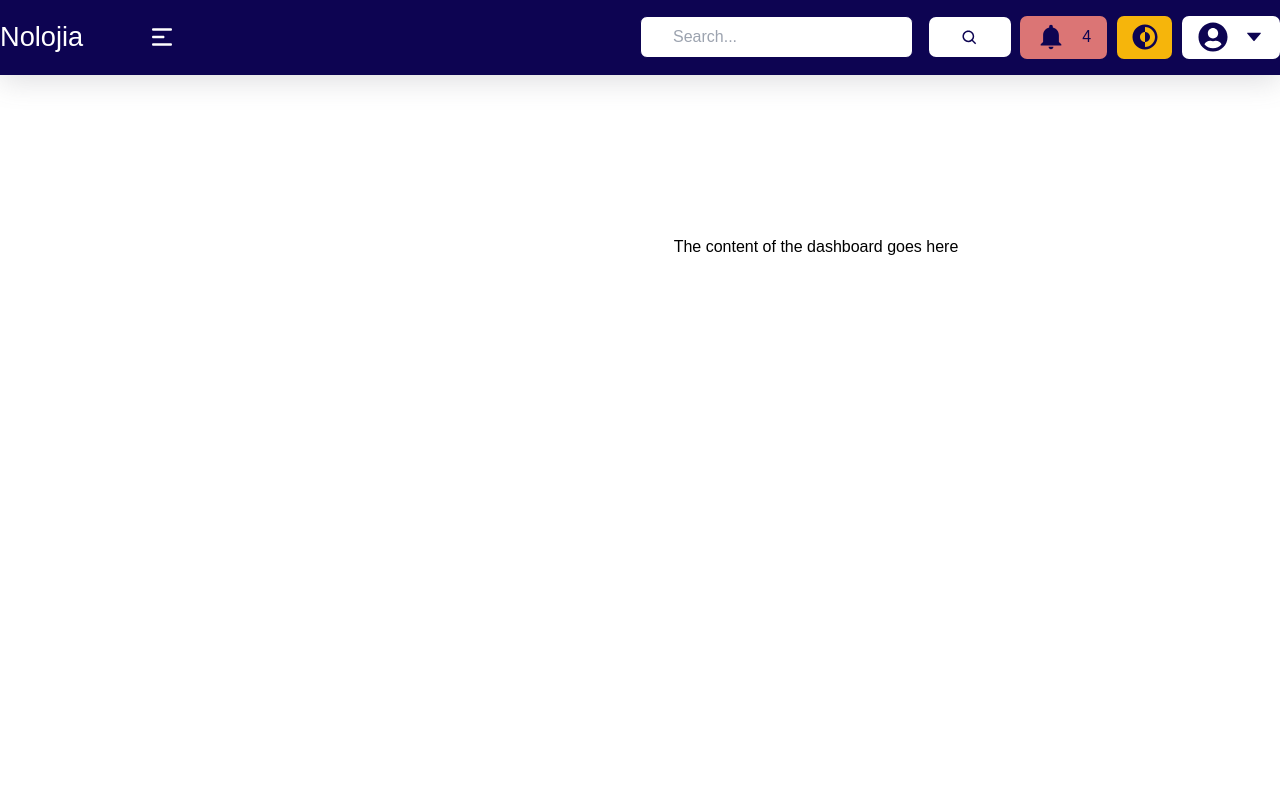
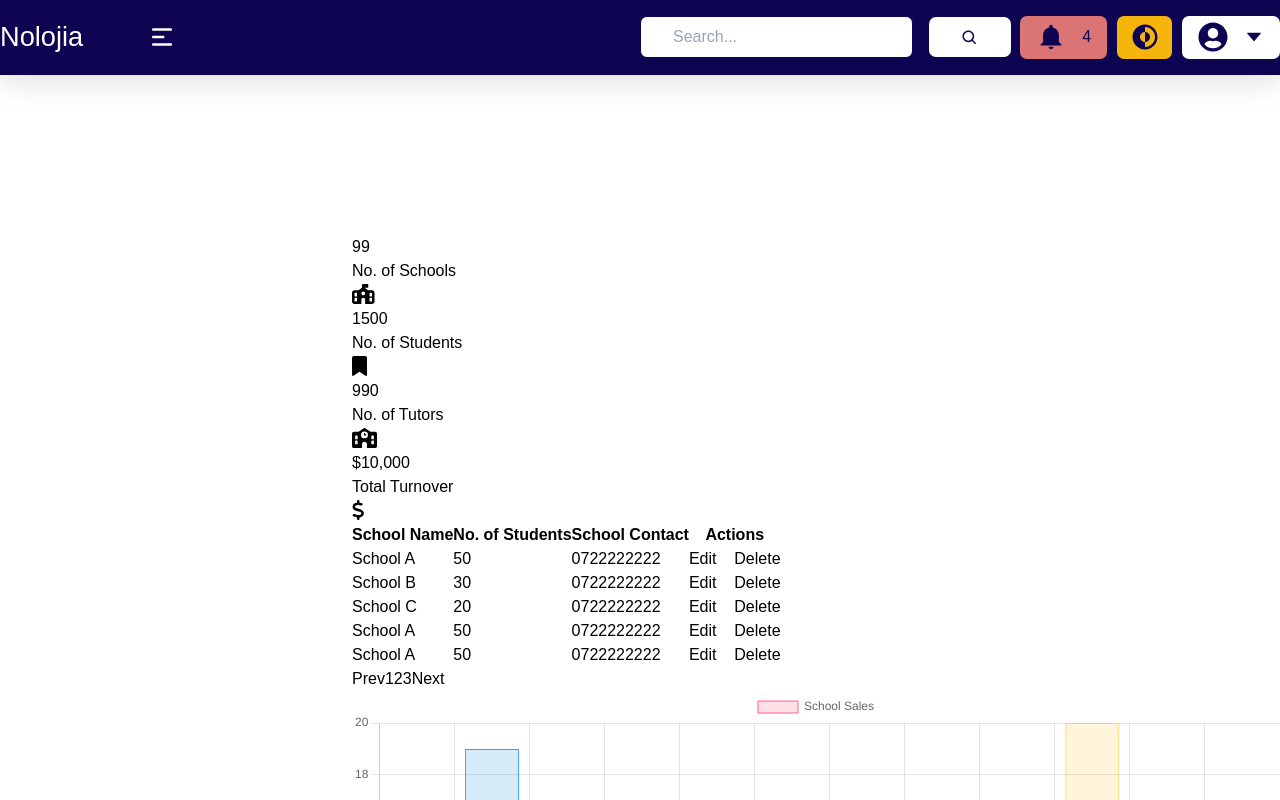
Before and after one commit to Nolojia-Technologies/nolojia-frontend, a React (Create React App) app: page /admin in a window 1280 px wide. Shown: the top 800 px of the page. Built offline with nearby package versions, Linux system fonts and the light colour scheme.

Commit message:
admin-content

```diff
--- a/src/admin/Dashboard.jsx
+++ b/src/admin/Dashboard.jsx
@@ -1,10 +1,164 @@
-import React from 'react'
+import React, { useEffect, useRef } from 'react';
 import "./admin.css"
+import { Chart } from 'chart.js/auto';
+import { FontAwesomeIcon } from '@fortawesome/react-fontawesome';
+import { faDollarSign, faSchool, faSchoolFlag, faBookmark } from '@fortawesome/free-solid-svg-icons';
+
 const Dashboard = () => {
-  console.log("Hello")
+  const chartRef = useRef(null);
+
+  useEffect(() => {
+    const ctx = chartRef.current.getContext('2d');
+    let chartInstance = new Chart(ctx, {
+      type: 'bar',
+      data: {
+        labels: ['January', 'February', 'March', 'April', 'May', 'June', 'July', 'August', 'September', 'October', 'November', 'December'],
+        datasets: [{
+          label: 'School Sales',
+          data: [12, 19, 3, 5, 2, 3, 12, 16,8,20,14,10],
+          backgroundColor: [
+            'rgba(255, 99, 132, 0.2)',
+            'rgba(54, 162, 235, 0.2)',
+            'rgba(255, 206, 86, 0.2)',
+            'rgba(75, 192, 192, 0.2)',
+            'rgba(153, 102, 255, 0.2)',
+            'rgba(255, 159, 64, 0.2)',
+            'rgba(255, 99, 132, 0.2)'
+          ],
+          borderColor: [
+            'rgba(255, 99, 132, 1)',
+            'rgba(54, 162, 235, 1)',
+            'rgba(255, 206, 86, 1)',
+            'rgba(75, 192, 192, 1)',
+            'rgba(153, 102, 255, 1)',
+            'rgba(255, 159, 64, 1)',
+            'rgba(255, 99, 132, 1)'
+          ],
+          borderWidth: 1
+        }]
+      },
+      options: {
+        scales: {
+          yAxes: [{
+            ticks: {
+              beginAtZero: true
+            }
+          }]
+        }
+      }
+    });
+
+    // return a cleanup function that destroys the previous Chart instance
+    return () => {
+      chartInstance.destroy();
+    }
+  }, []);
+
   return (
     <div className='admin-content'>
-      <p className='text-center'>The content of the dashboard goes here</p>
+         {/* First row */}
+      <div className='admin-row'>
+        <div className='admin-box'>
+        <p>99<br/><span>No. of Schools</span></p>
+        <p className='icon'><FontAwesomeIcon icon={faSchoolFlag} size='lg'/></p>
+        </div>
+        <div className='admin-box'>
+        <p>1500<br/><span>No. of Students</span></p>
+        <p className='icon'> <FontAwesomeIcon icon={faBookmark} size='lg' /></p>
+        </div>
+        <div className='admin-box'>
+        <p>990<br/><span>No. of Tutors</span></p>
+        <p className='icon'><FontAwesomeIcon icon={faSchool} size='lg'/></p>
+        </div>
+        <div className='admin-box'>
+        <p>$10,000<br/><span>Total Turnover</span></p>
+        <p className='icon'> <FontAwesomeIcon icon={faDollarSign} size='lg'/></p>
+        </div>
+      </div>
+
+      {/* Second row */}
+      <div className='admin-row'>
+        <div className='admin-table'>
+          <table>
+            <thead>
+              <tr>
+                <th>School Name</th>
+                <th>No. of Students</th>
+                <th>School Contact</th>
+                <th>Actions</th>
+              </tr>
+            </thead>
+            <tbody>
+              <tr>
+                <td>School A</td>
+                <td>50</td>
+                <td>0722222222</td>
+                <td className='school-buttons'>
+                  <button className='button'>Edit</button>
+                  &nbsp;&nbsp;&nbsp;&nbsp;
+                  <button className='button'>Delete</button>
+                </td>
+              </tr>
+              <tr>
+                <td>School B</td>
+                <td>30</td>
+                <td>0722222222</td>
+                <td>
+                  <button>Edit</button>
+                  &nbsp;&nbsp;&nbsp;&nbsp;
+                  <button>Delete</button>
+                </td>
+              </tr>
+              <tr>
+                <td>School C</td>
+                <td>20</td>
+                <td>0722222222</td>
+                <td>
+                  <button>Edit</button>
+                  &nbsp;&nbsp;&nbsp;&nbsp;
+                  <button>Delete</button>
+                </td>
+              </tr>
+              <tr>
+                <td>School A</td>
+                <td>50</td>
+                <td>0722222222</td>
+                <td>
+                  <button>Edit</button>
+                  &nbsp;&nbsp;&nbsp;&nbsp;
+                  <button>Delete</button>
+                </td>
+              </tr>
+              <tr>
+                <td>School A</td>
+                <td>50</td>
+                <td>0722222222</td>
+                <td>
+                  <button>Edit</button>
+                  &nbsp;&nbsp;&nbsp;&nbsp;
+                  <button>Delete</button>
+                </td>
+              </tr>
+            </tbody>
+          </table>
+          <div className='admin-pagination'>
+            <button>Prev</button>
+            <button>1</button>
+            <button>2</button>
+            <button>3</button>
+            <button>Next</button>
+          </div>
+        </div>
+        <div className='admin-chart'>
+          <canvas ref={chartRef} width={800} height={500}></canvas>
+        </div>
+      </div>
+
+      {/* Third row */}
+      <div className='admin-row'>
+        <h3>Third Row</h3>
+        <p>This is where you can add more content to your dashboard.</p>
+      </div>
     </div>
   )
 }
```
